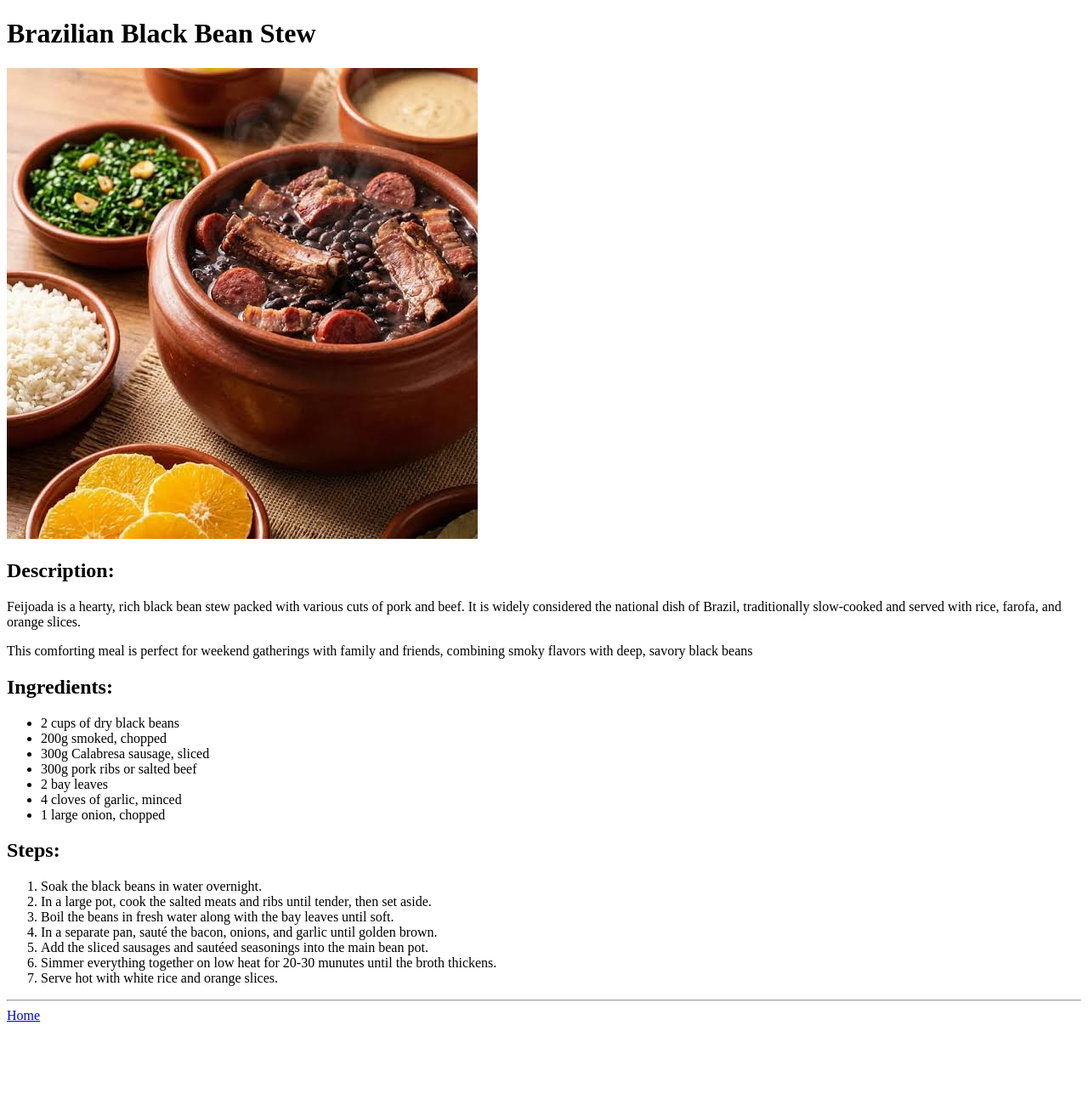
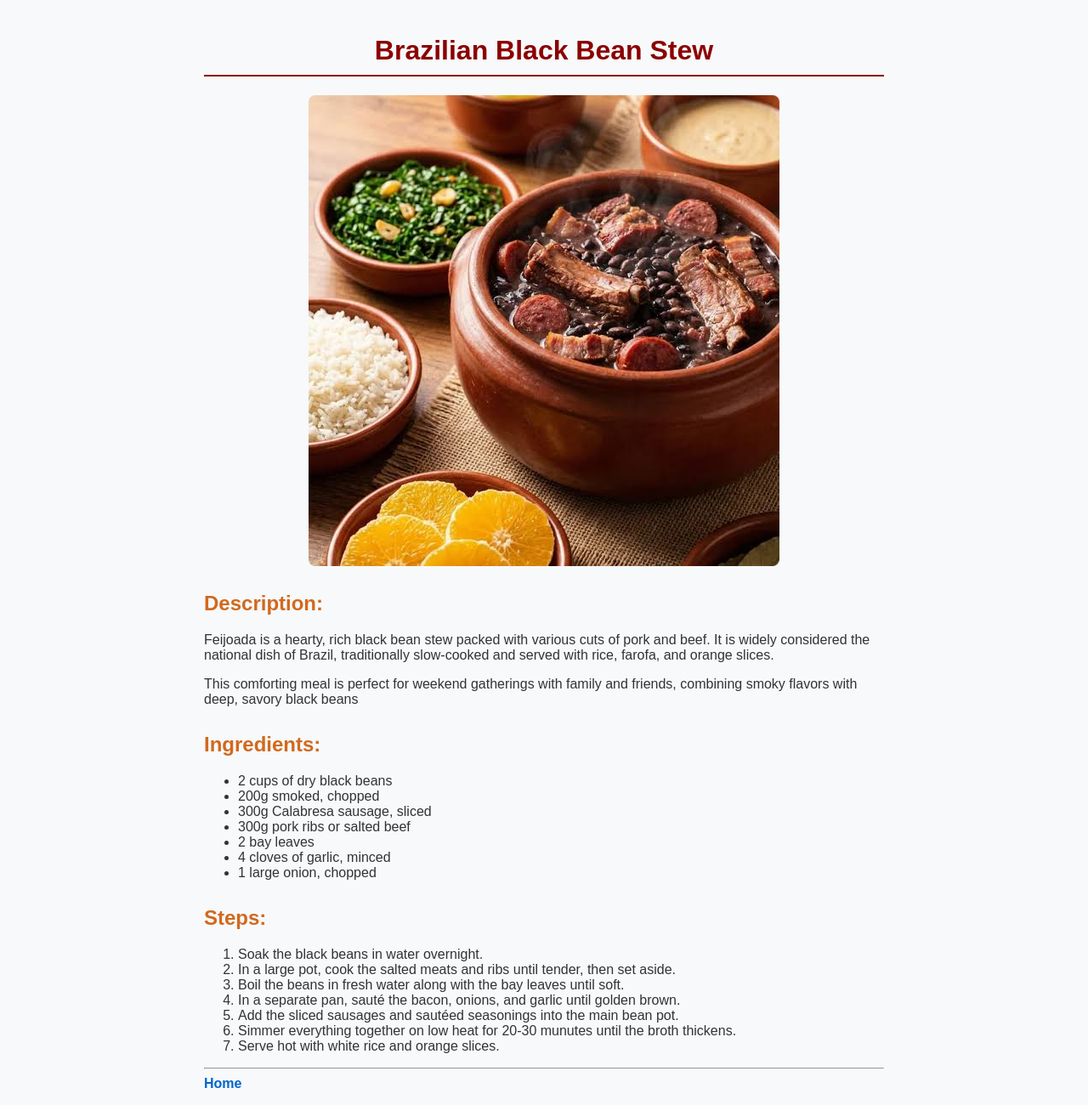
Before and after one commit to ricardocm17/odin-recipes, a plain HTML site: page recipes/brazilianBlackBeanStew.html in a window 1280 px wide. Shown: the whole page at 85% size. Before the commit the page ends 1212 px from the top, so only its background shows below. Drawn offline with Linux system fonts and the light colour scheme.

Commit message:
Add external CSS styling to home and recipe pages

```diff
--- /dev/null
+++ b/css/styles.css
@@ -0,0 +1,38 @@
+body {
+    background-color: #f7f9fa;
+    font-family: Arial, Helvetica, sans-serif;
+    color: #333333;
+    max-width: 800px;
+    margin: 0 auto;
+    padding: 20px;
+}
+
+h1 {
+    color: #8b0000;
+    text-align: center;
+    border-bottom: 2px solid #8b0000;
+    padding-bottom: 10px;
+}
+
+h2 {
+    color: #d2691e;
+    margin-top: 30px;
+}
+
+img {
+    display: block;
+    max-width: 100%;
+    height: auto;
+    border-radius: 8px;
+    margin: 20px auto;
+}
+
+a {
+    color: #0066cc;
+    text-decoration: none;
+    font-weight: bold;
+}
+
+a:hover {
+    text-decoration: underline;
+}
--- a/recipes/brazilianBlackBeanStew.html
+++ b/recipes/brazilianBlackBeanStew.html
@@ -4,6 +4,7 @@
     <meta charset="UTF-8">
     <meta name="viewport" content="width=device-width, initial-scale=1.0">
     <title>Brazilian Black Bean Stew (Feijoada)</title>
+    <link rel="stylesheet" href="../css/styles.css">
 </head>
 <body>
     <h1>Brazilian Black Bean Stew</h1>
```
Also changed, not shown: index.html (+1 -0 lines).
